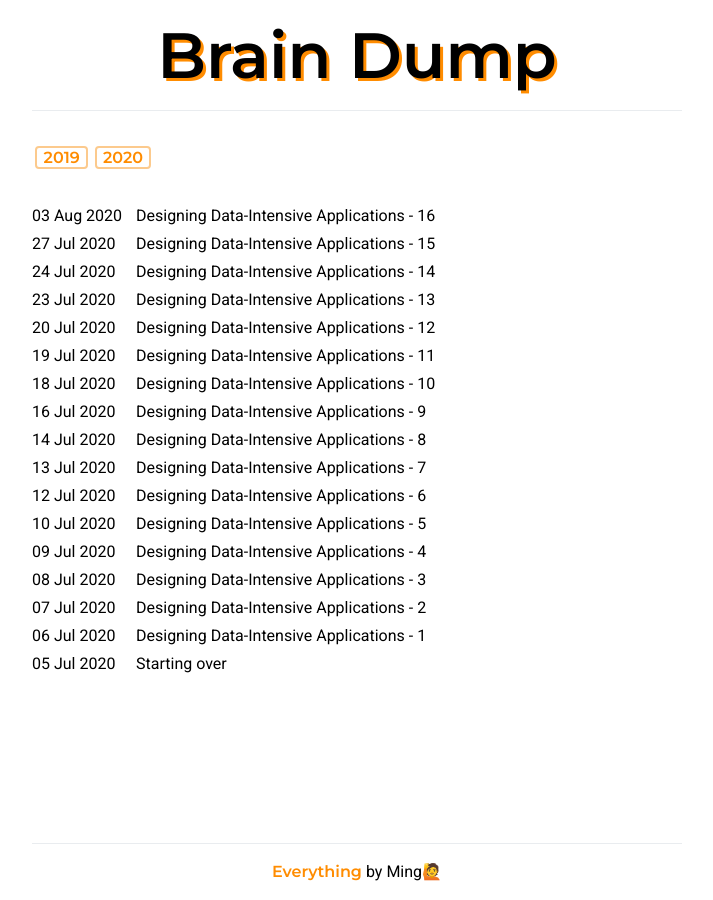
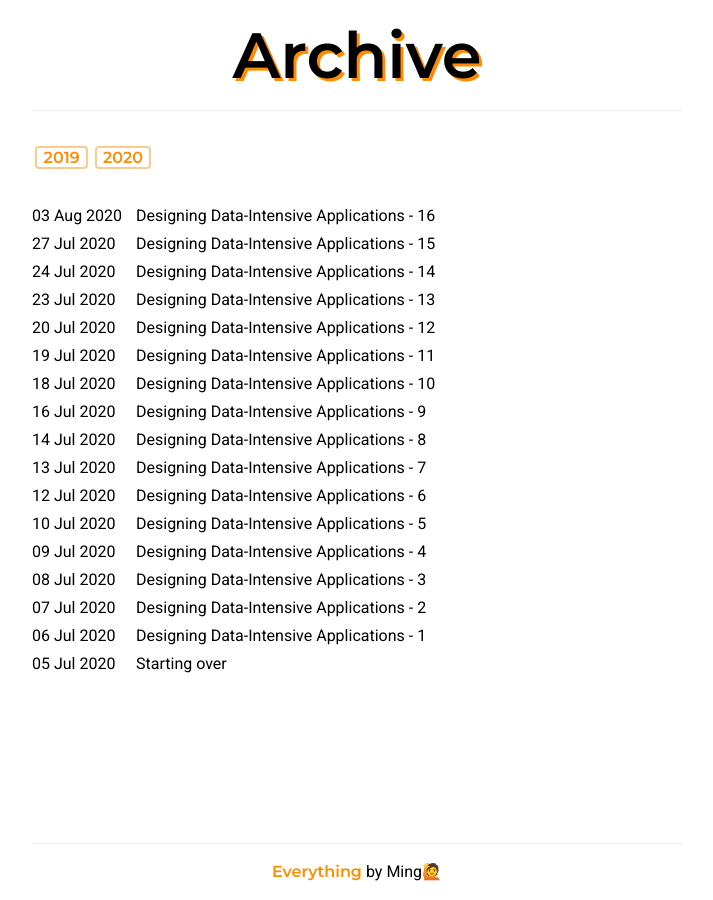
Before and after one commit to ming-yong/archive, a Jekyll site: the page built from index.html, in a window 1280 px wide. Shown: the whole page, without its empty margins (283-996 px from the left). Built offline with Jekyll 4.4.1, drawn with Linux system fonts in a browser that asks for light colours; nearby versions of some CDN libraries.

Commit message:
final update before moving to new blog

```diff
--- a/_config.yml
+++ b/_config.yml
@@ -1,5 +1,5 @@
 ####site setting####
-title: Brain Dump
+title: Archive
 author: Ming Yong
 description: I write about my learning of computer programming.
 email: mingyong.dev@gmail.com
--- a/_sass/_config.scss
+++ b/_sass/_config.scss
@@ -1,6 +1,6 @@
 @import url("https://fonts.googleapis.com/css?family=Open+Sans:600|Montserrat:600|Roboto&display=swap");
 
-$cursor:url("/assets/images/cursor.cur"), auto;
+$cursor:url("../assets/images/cursor.cur"), auto;
 
 $colors: (
 	"text": black,
--- a/_sass/_typography.scss
+++ b/_sass/_typography.scss
@@ -25,7 +25,7 @@
 	margin: 1em 0;
 	font-size: 1rem;
 	line-height: 1.5rem;
-	cursor:url("/assets/images/cursor.cur"), auto;
+	cursor:url("../assets/images/cursor.cur"), auto;
 }
 
 ul,
--- a/index.html
+++ b/index.html
@@ -1,5 +1,5 @@
 ---
-title: brainDump
+title: archive
 permalink: /
 ---
 
```
Also changed, not shown: _posts/2019-12-31-5 bugs in 2019.md (+1 -2 lines).
